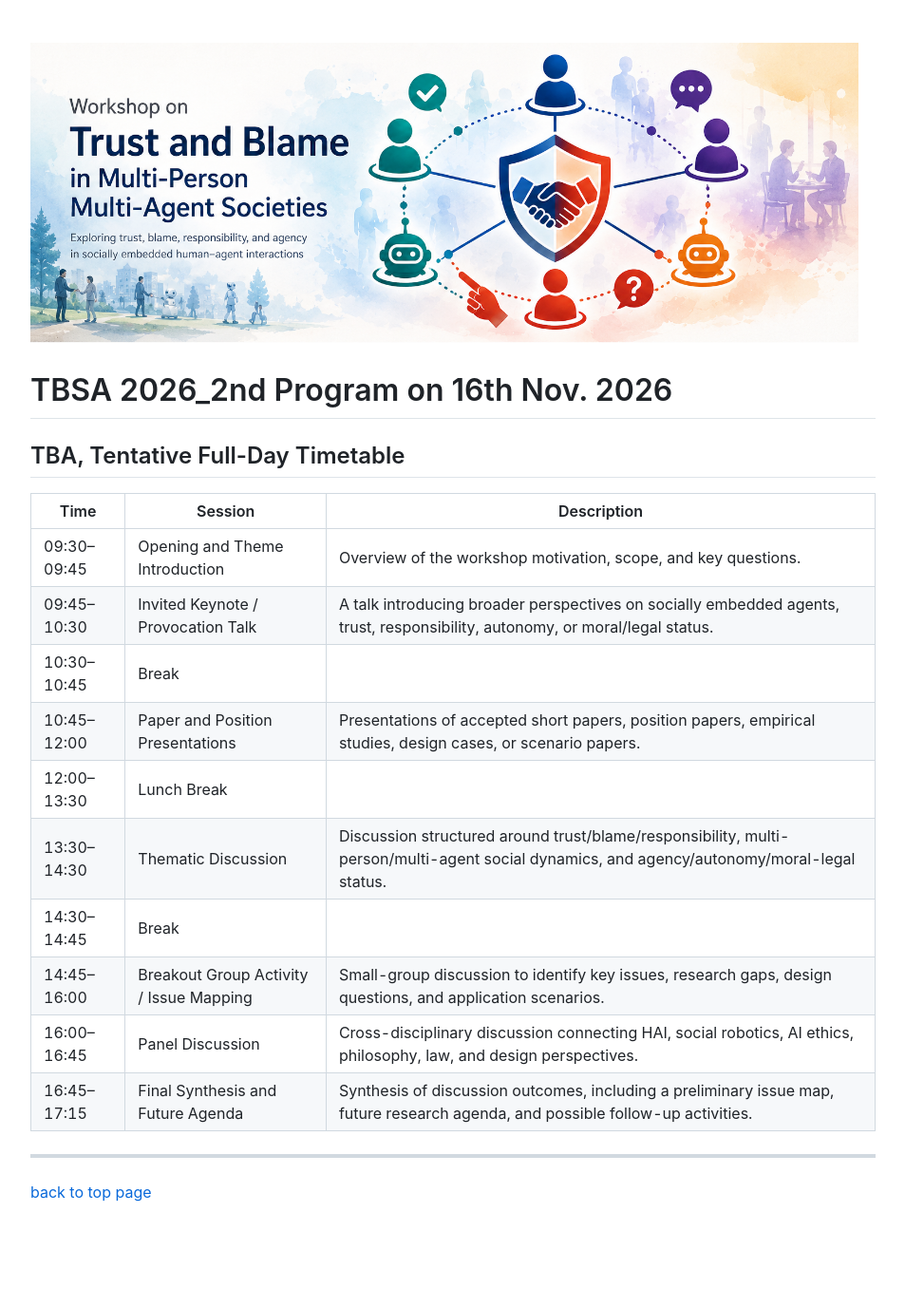
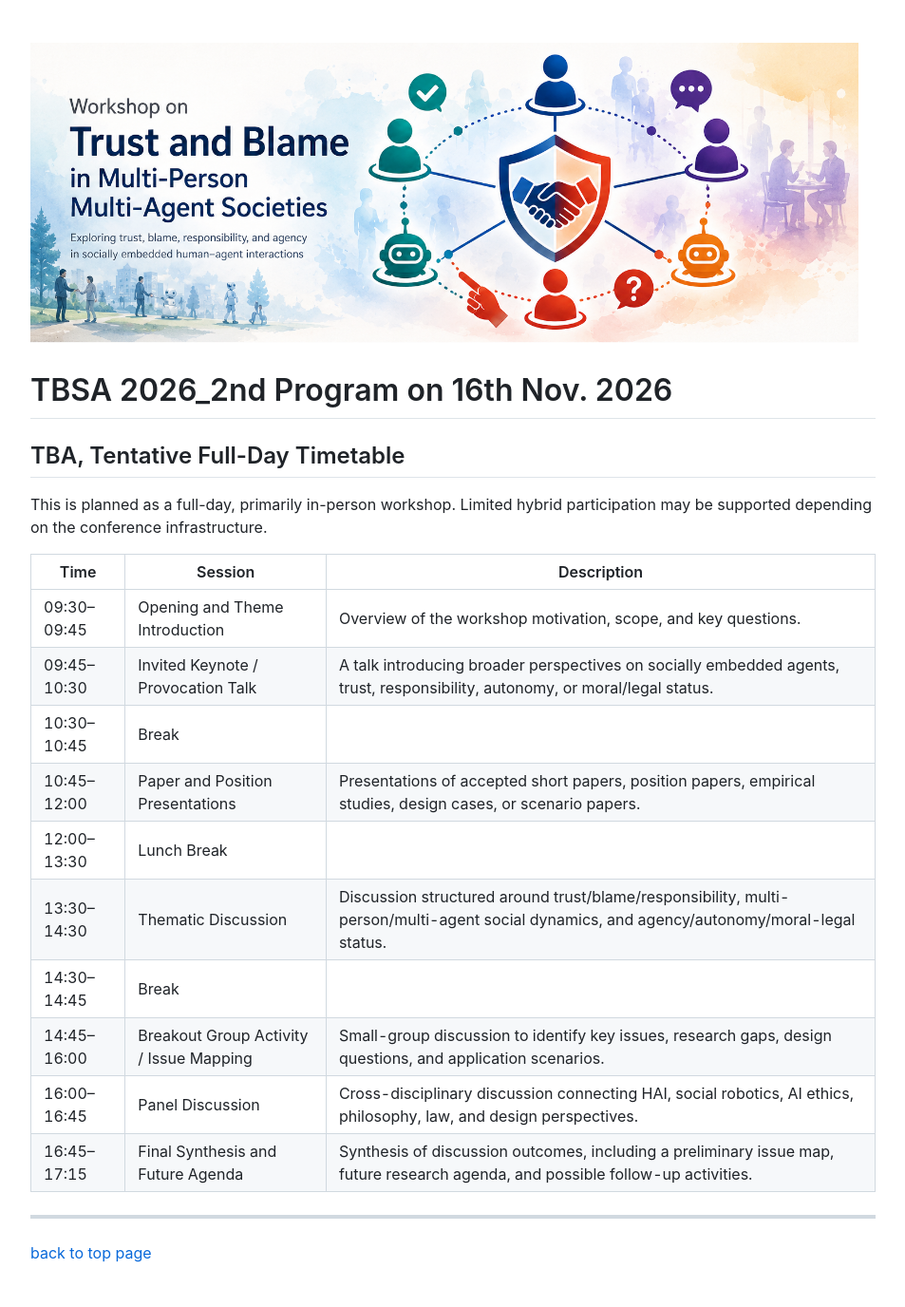
Before and after one commit to virtualcom-designlab/TBSA2026, a Jekyll site: the page built from program.md, in a window 1280 px wide. Shown: the whole page at 95% size, without its empty margins (163-1116 px from the left). Built offline with Jekyll 4.4.1, drawn with Linux system fonts in a browser that asks for light colours; our own code applies the rules of GitHub Pages for plain Markdown files; before the commit the page ends 1312 px from its top, so only the background shows below that.

Commit message:
Update program.md

```diff
--- a/program.md
+++ b/program.md
@@ -5,6 +5,10 @@
 # TBSA 2026_2nd Program on 16th Nov. 2026
 
 ## TBA, Tentative Full-Day Timetable
+
+This is planned as a full-day, primarily in-person workshop.
+Limited hybrid participation may be supported depending on the conference infrastructure.
+
 
 | Time | Session | Description |
 |---|---|---|
```
